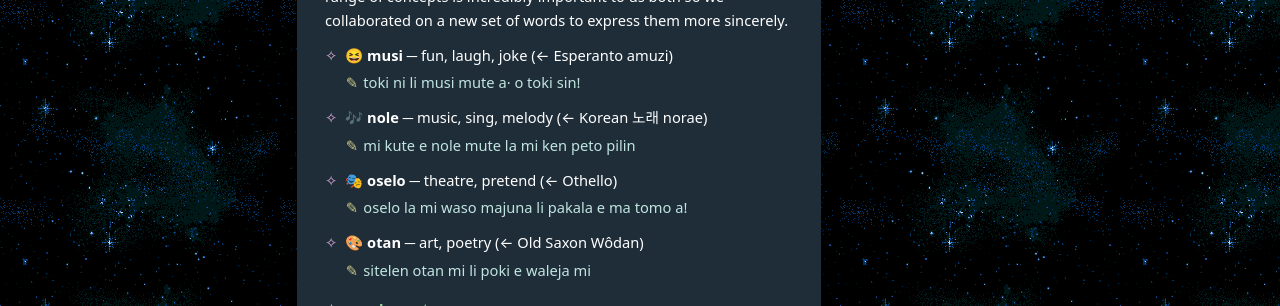
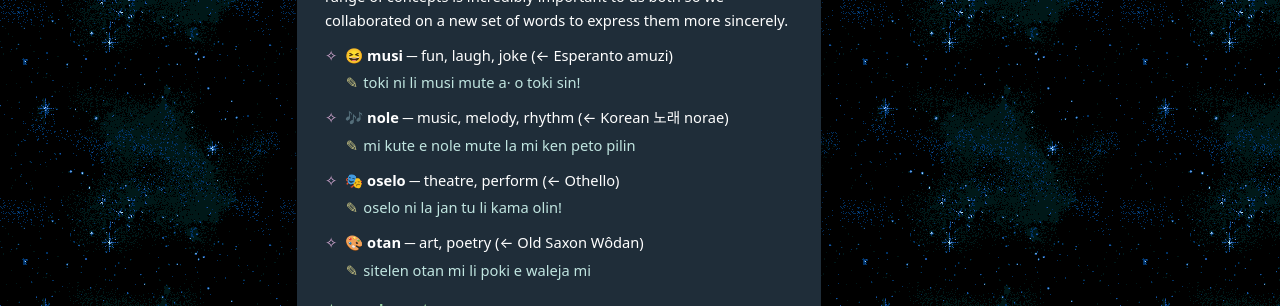
Before and after one commit to m5ka/maria.town, a Jekyll site: the page built from _pages/toki-pona.md, in a window 1280 px wide. Shown: the part 1523-1829 px from the top of the page. Built offline with Jekyll 4.4.1, drawn with Linux system fonts in a browser that asks for light colours; Markdown is read by kramdown in place of the engine named in the settings.

Commit message:
🌱 update toki pona definitions for oselo and nole

```diff
--- a/_pages/toki-pona.md
+++ b/_pages/toki-pona.md
@@ -43,10 +43,10 @@ myself and jan inwin frequently begrudge the lack of nuance in the toki pona wor
 
 * 😆 **musi** ─ fun, laugh, joke (← Esperanto amuzi)
 > toki ni li musi mute a· o toki sin!
-* 🎶 **nole** ─ music, sing, melody (← Korean 노래 norae)
+* 🎶 **nole** ─ music, melody, rhythm (← Korean 노래 norae)
 > mi kute e nole mute la mi ken peto pilin
-* 🎭️ **oselo** ─ theatre, pretend (← Othello)
-> oselo la mi waso majuna li pakala e ma tomo a!
+* 🎭️ **oselo** ─ theatre, perform (← Othello)
+> oselo ni la jan tu li kama olin!
 * 🎨 **otan** ─ art, poetry (← Old Saxon Wôdan)
 > sitelen otan mi li poki e waleja mi
 
```
